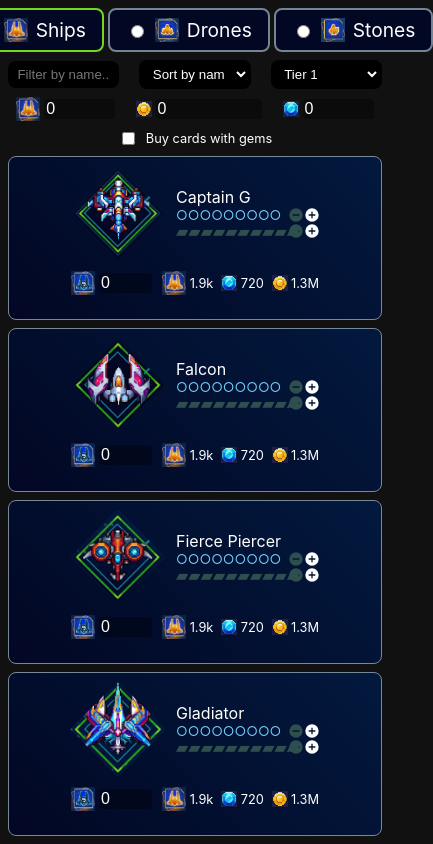
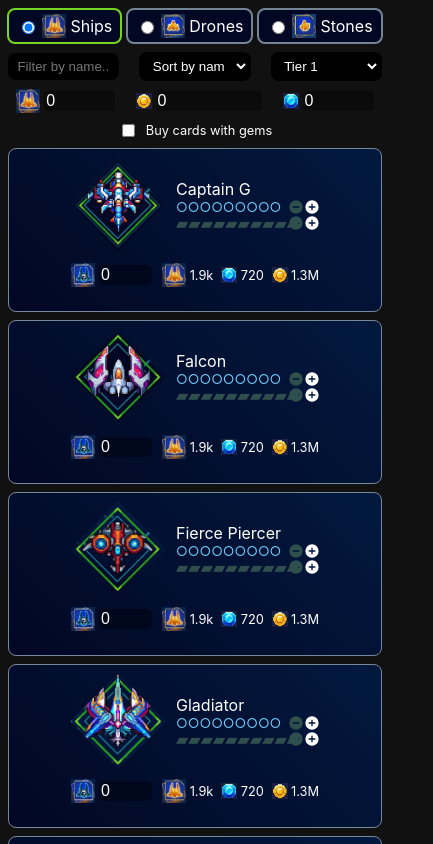
Before and after one commit to bvaughn/galaxiga-upgrade-tool, a React (Create React App) app: page / in a window 390 px wide. Shown: the top 844 px of the page, 433 px wide, since content can reach past the window. Built offline with nearby package versions, Linux system fonts and the light colour scheme.

Commit message:
Tweaked mobile layout so header tabs fit better

```diff
--- a/src/Calculator/index.module.css
+++ b/src/Calculator/index.module.css
@@ -75,6 +75,12 @@
   .OptionsLeftColumn {
     order: 2;
   }
+
+  .LabelRadioGroup {
+    font-size: 1rem;
+    padding: 0.25rem 0.5rem;
+    gap: 0.25rem;
+  }
 }
 
 .FilterInput,
```
